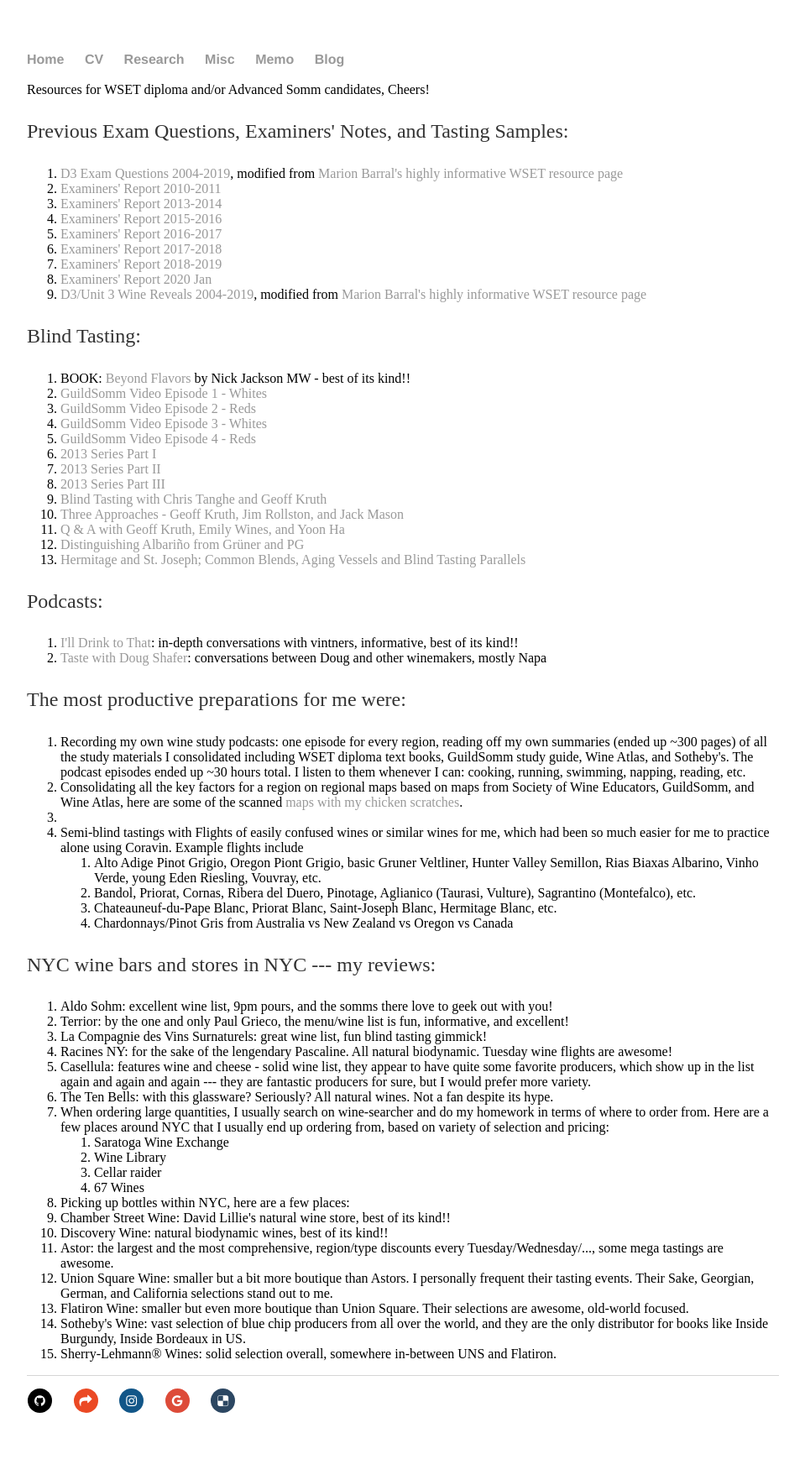
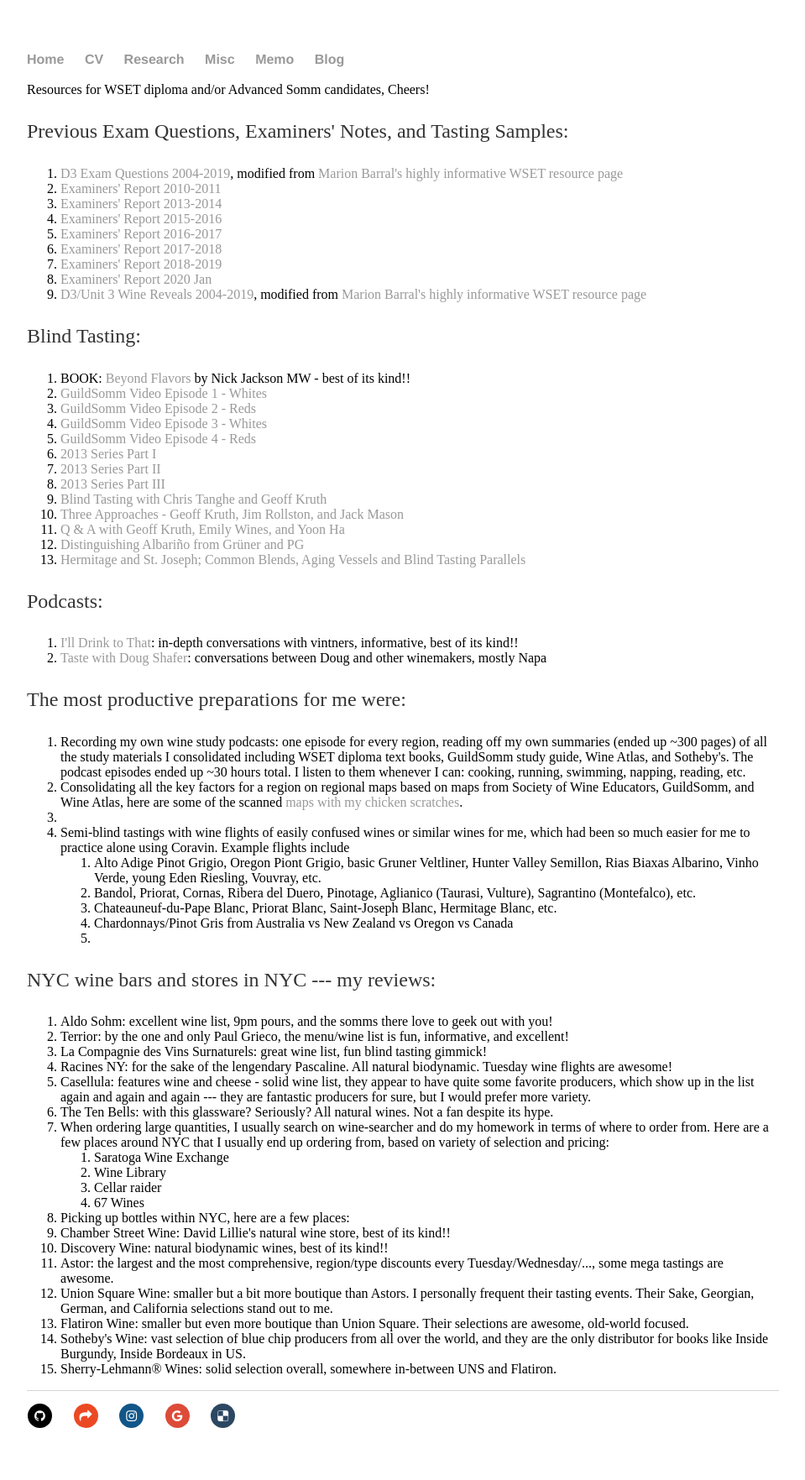
Before and after one commit to shenglih/shenglih.github.io, a Jekyll site: the page built from misc/wine_links.html, in a window 1280 px wide. Shown: the whole page at 84% size, without its empty margins (160-1119 px from the left). Built offline with Jekyll 4.4.1, drawn with Linux system fonts in a browser that asks for light colours; comment, search, counter and statistics services are not loaded.

Commit message:
Update wine_links.html

```diff
--- a/misc/wine_links.html
+++ b/misc/wine_links.html
@@ -43,13 +43,13 @@
 	<ol>
 		<li>Recording my own wine study podcasts: one episode for every region, reading off my own summaries (ended up ~300 pages) of all the study materials I consolidated including WSET diploma text books, GuildSomm study guide, Wine Atlas, and Sotheby's. The podcast episodes ended up ~30 hours total. I listen to them whenever I can: cooking, running, swimming, napping, reading, etc.</li>
 		<li>Consolidating all the key factors for a region on regional maps based on maps from Society of Wine Educators, GuildSomm, and Wine Atlas, here are some of the scanned <a href="/misc/wine_maps.pdf">maps with my chicken scratches</a>.<li>
-		<li>Semi-blind tastings with Flights of easily confused wines or similar wines for me, which had been so much easier for me to practice alone using Coravin. Example flights include </li>
+		<li>Semi-blind tastings with wine flights of easily confused wines or similar wines for me, which had been so much easier for me to practice alone using Coravin. Example flights include </li>
 			<ol>
 				<li>Alto Adige Pinot Grigio, Oregon Piont Grigio, basic Gruner Veltliner, Hunter Valley Semillon, Rias Biaxas Albarino, Vinho Verde, young Eden Riesling, Vouvray, etc.</li>
 				<li>Bandol, Priorat, Cornas, Ribera del Duero, Pinotage, Aglianico (Taurasi, Vulture), Sagrantino (Montefalco), etc.</li>
 				<li>Chateauneuf-du-Pape Blanc, Priorat Blanc, Saint-Joseph Blanc, Hermitage Blanc, etc.</li>
 				<li>Chardonnays/Pinot Gris from Australia vs New Zealand vs Oregon vs Canada</li>
-
+				<li></li>
 			</ol>
 	</ol>
 
```
